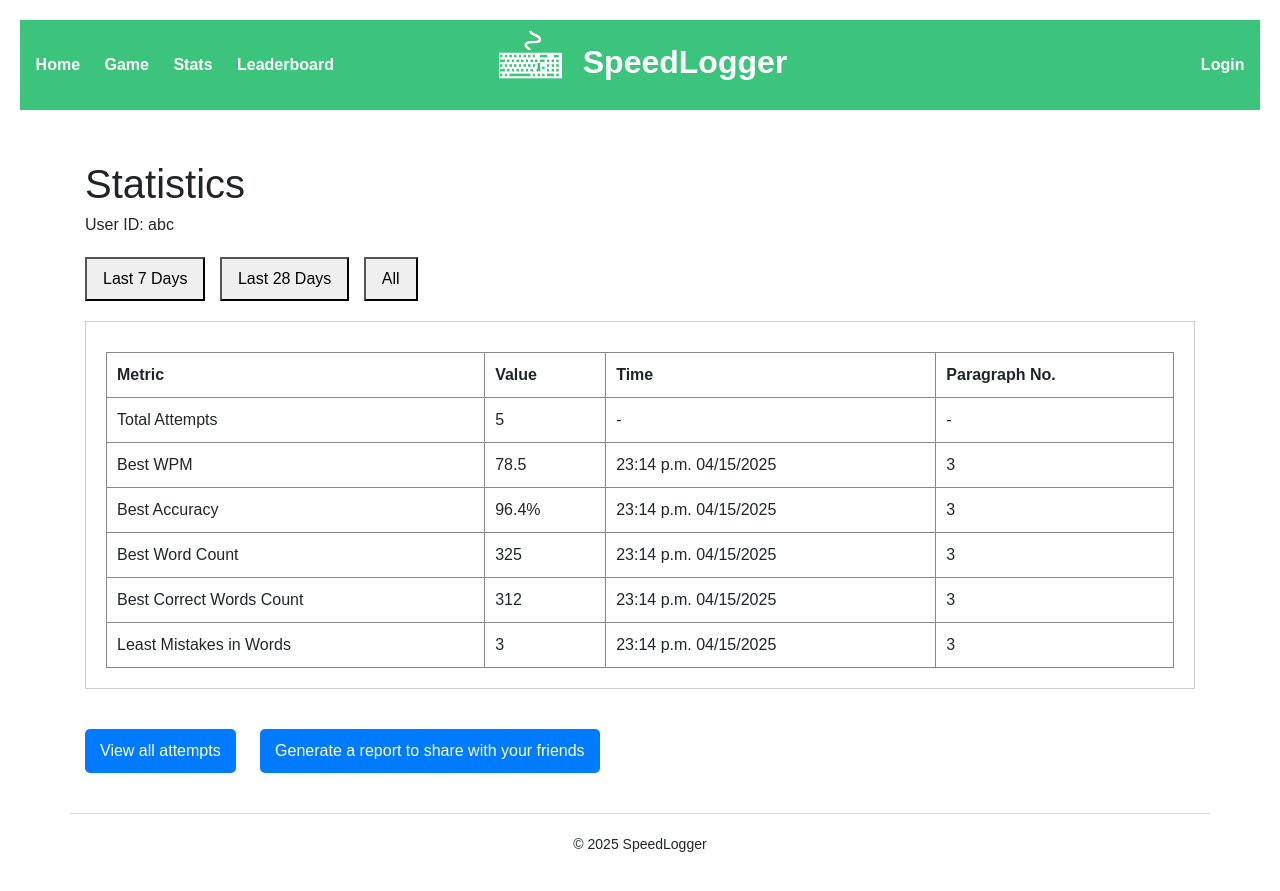
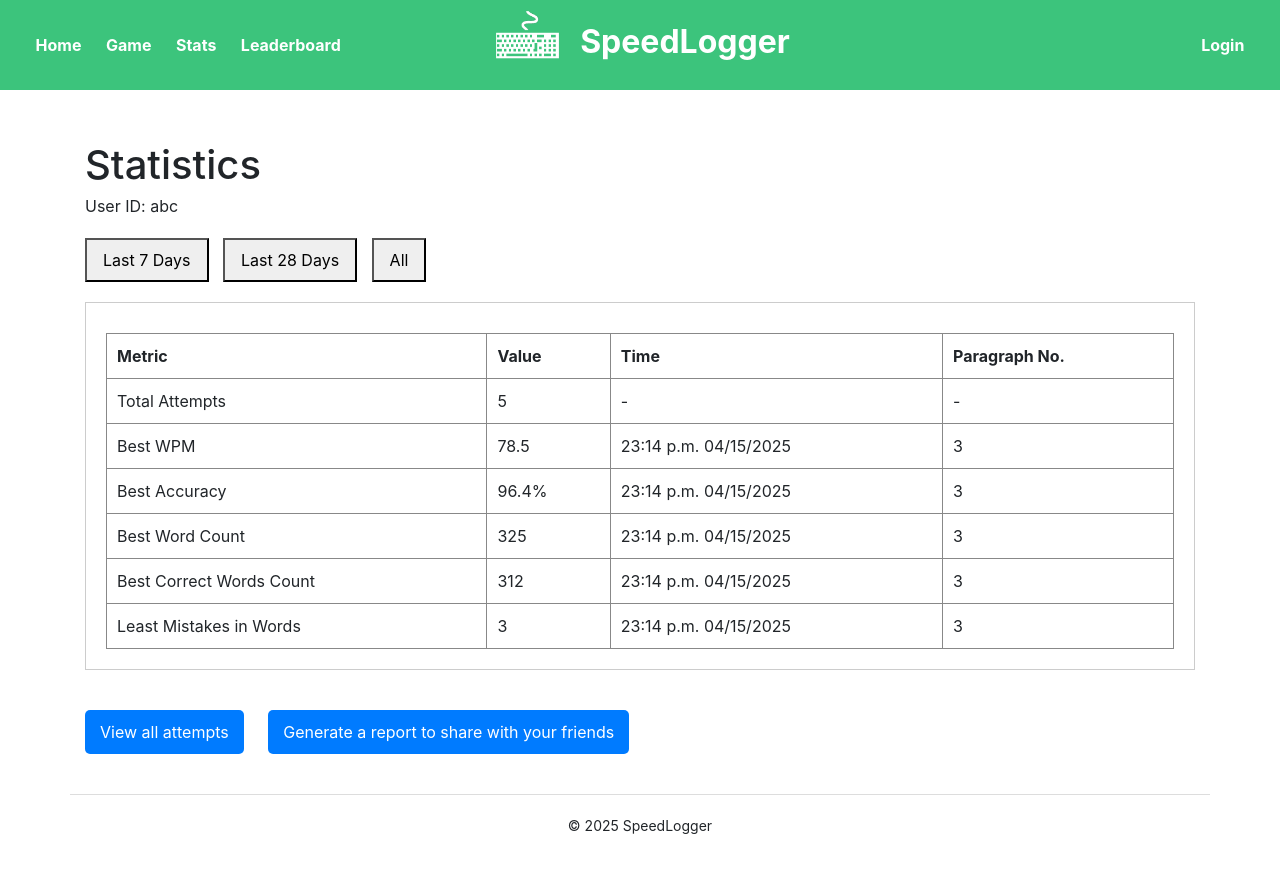
Before and after one commit to LiamHearderDev/AWD-Project, a Flask app: page /stats in a window 1280 px wide. After the commit the page ends 834 px from the top, so only its background shows below. Run offline with Flask 3, Linux system fonts and the light colour scheme.

Commit message:
WIP - Fixed stats page styling conflicts
- Removed the padding from the body used in stats.html

```diff
--- a/app/templates/stats/stats.html
+++ b/app/templates/stats/stats.html
@@ -2,10 +2,6 @@
 
 {% block head %}
     <style>
-    body {
-        font-family: Arial, sans-serif;
-        padding: 20px;
-    }
         h1 {
             margin-bottom: 5px;
         }
```
Lines whose indentation alone changed are shown as unchanged.
